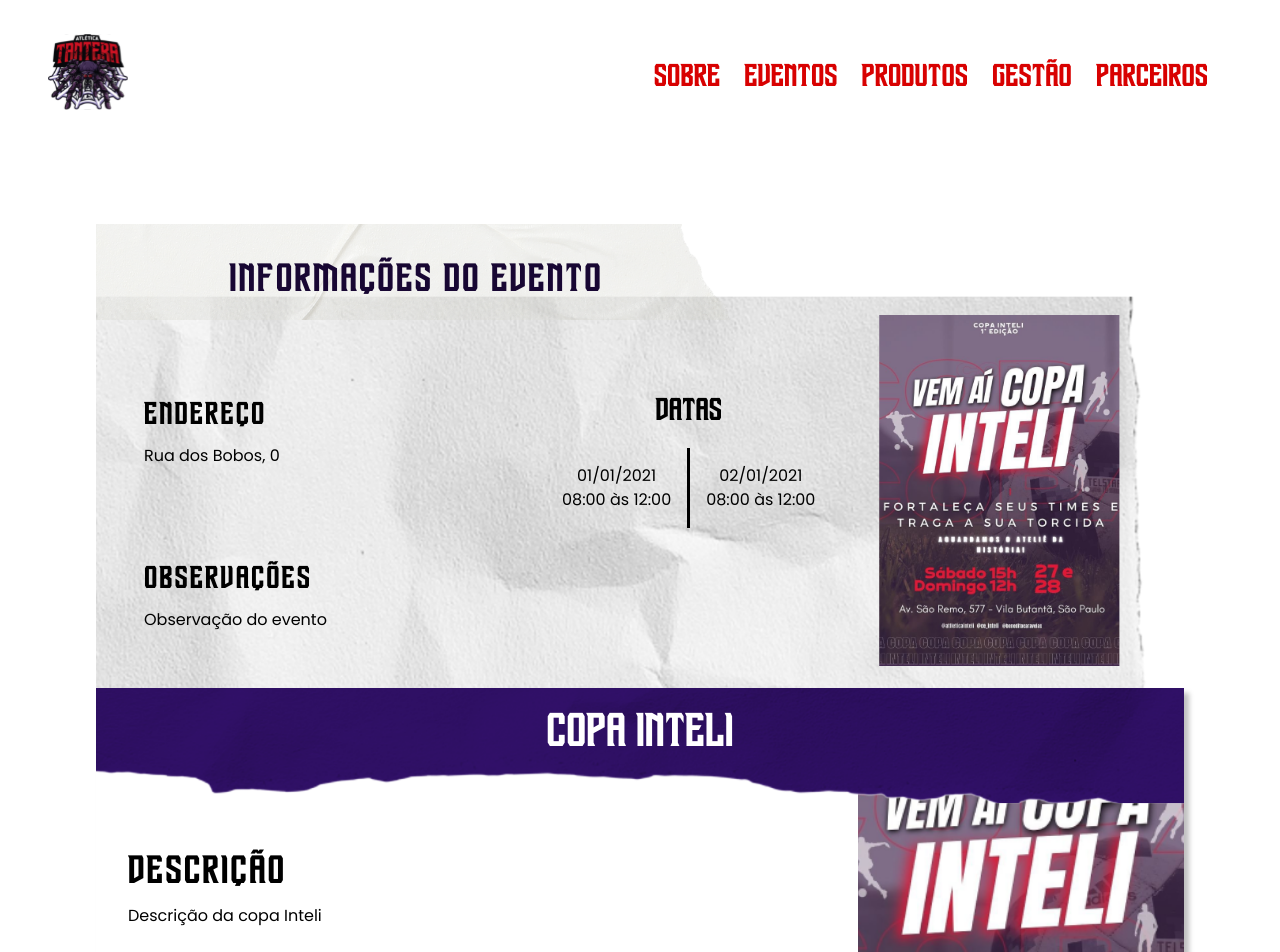
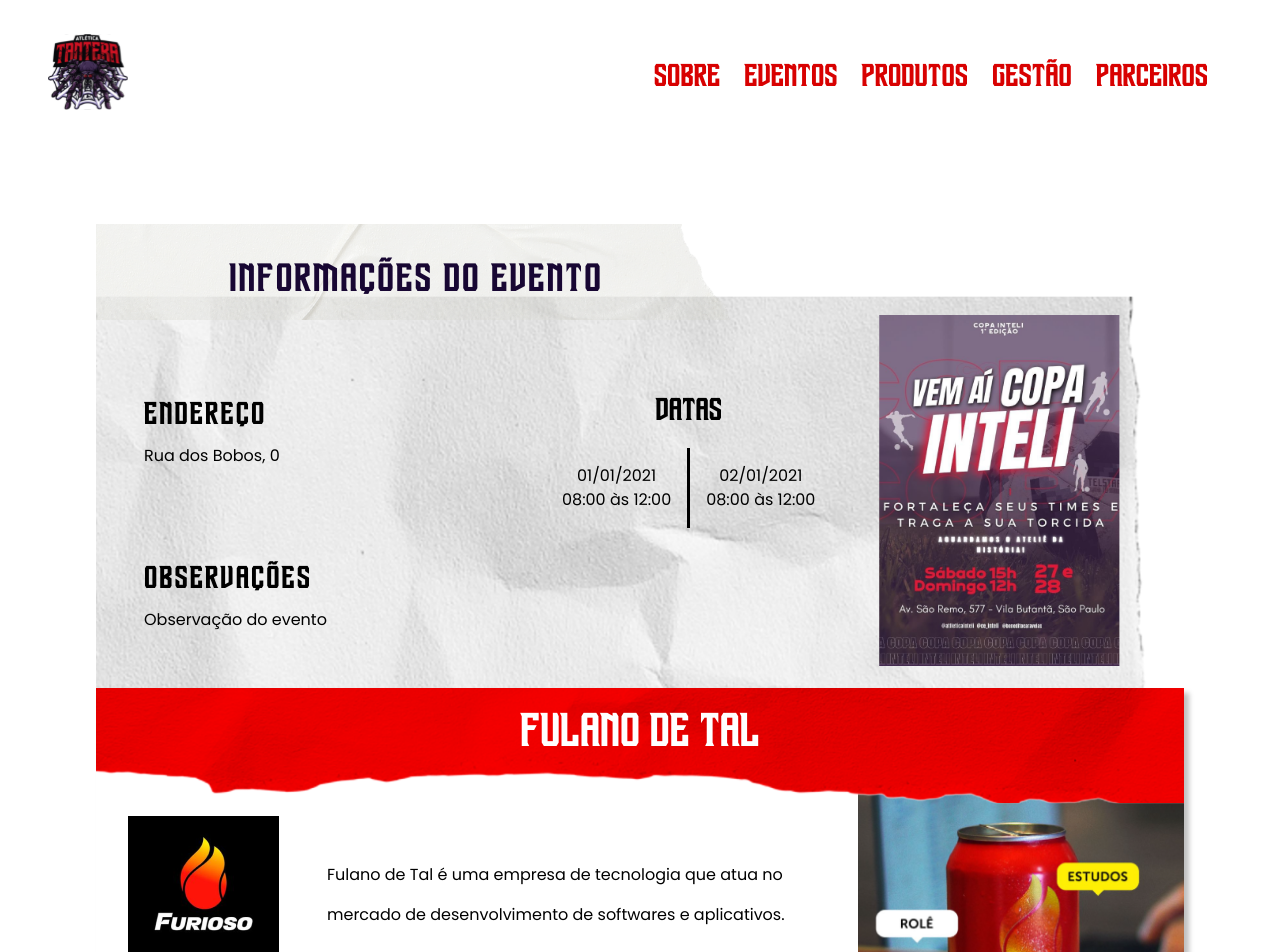
Before and after one commit to EquipeTantera/Landing_Page_Tantera, a React (Vite) app in the folder src/frontend/: page / in a window 1280 px wide. Shown: the top 952 px of the page. Built offline with nearby package versions, Linux system fonts and the light colour scheme.

Commit message:
refactor: add content component to large partner card

```diff
--- a/src/frontend/src/components/Card/LargeCard/LargePartnerCard/index.jsx
+++ b/src/frontend/src/components/Card/LargeCard/LargePartnerCard/index.jsx
@@ -1,6 +1,7 @@
 import PropTypes from 'prop-types';
 import styles from './styles.module.scss';
 import Button from '../../../Button';
+import Content from '../../../Content';
 
 export default function LargePartnerCard({ name, description, image, fullImage, events, impacts, textButton, linkButton }) {
   return (
@@ -13,7 +14,11 @@ export default function LargePartnerCard({ name, description, image, fullImage,
         <div className={styles.container__infos}>
           <img src={image} alt={name} className={styles.container__infos__image} />
 
-          <p className={styles.container__infos__description}>{description}</p>
+          <div className={styles.container__infos__description}>
+            <Content
+              content={description}
+            />
+          </div>
         </div>
 
         <div className={styles.container__details}>
--- a/src/frontend/src/components/Card/LargeCard/LargePartnerCard/styles.module.scss
+++ b/src/frontend/src/components/Card/LargeCard/LargePartnerCard/styles.module.scss
@@ -43,6 +43,10 @@
     gap: 3rem;
     width: 70%;
     margin-left: 2rem;
+
+    &__description {
+      width: 70%;
+    }
   }
 
   &__details {
--- a/src/frontend/src/pages/Home/index.jsx
+++ b/src/frontend/src/pages/Home/index.jsx
@@ -1,6 +1,6 @@
 import styles from './styles.module.scss';
 import EventInformationCard from '../../components/Card/InformationCard/EventInformationCard';
-import LargeEventCard from '../../components/Card/LargeCard/LargeEventCard';
+import LargePartnerCard from '../../components/Card/LargeCard/LargePartnerCard';
 
 export default function Home() {
   return (
@@ -26,24 +26,30 @@ export default function Home() {
             image='/copa-inteli.png'
           />
 
-          <LargeEventCard
-            name='Copa Inteli'
-            description='Descrição da copa Inteli'
-            fullImage='/copa-inteli.png'
-            address='Rua dos Bobos, 0'
-            dates={[
+          <LargePartnerCard
+            name='Fulano de Tal'
+            description='Fulano de Tal é uma empresa de tecnologia que atua no mercado de desenvolvimento de softwares e aplicativos.'
+            fullImage='/partner-furioso-full.png'
+            image='/partner-furioso.png'
+            events={[
               {
+                name: 'Evento 1',
                 date: '01/01/2021',
                 startHour: '08:00',
                 endHour: '12:00',
               },
               {
+                name: 'Evento 2',
                 date: '02/01/2021',
                 startHour: '08:00',
                 endHour: '12:00',
               },
             ]}
-            textButton='Ver mais'
+            impacts={[
+              { name: 'Impacto 1' },
+              { name: 'Impacto 2' },
+            ]}
+            textButton='Conhecer a empresa'
             linkButton='/'
           />
 
```
